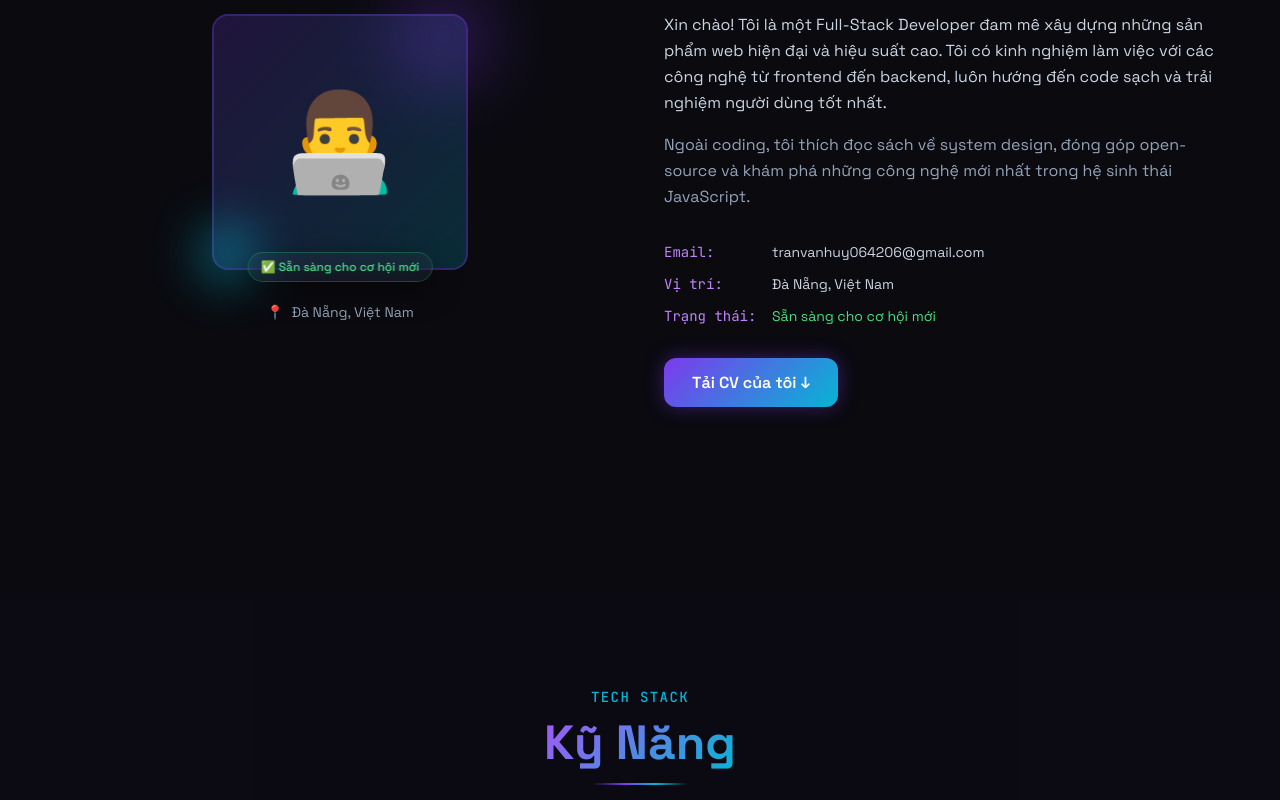
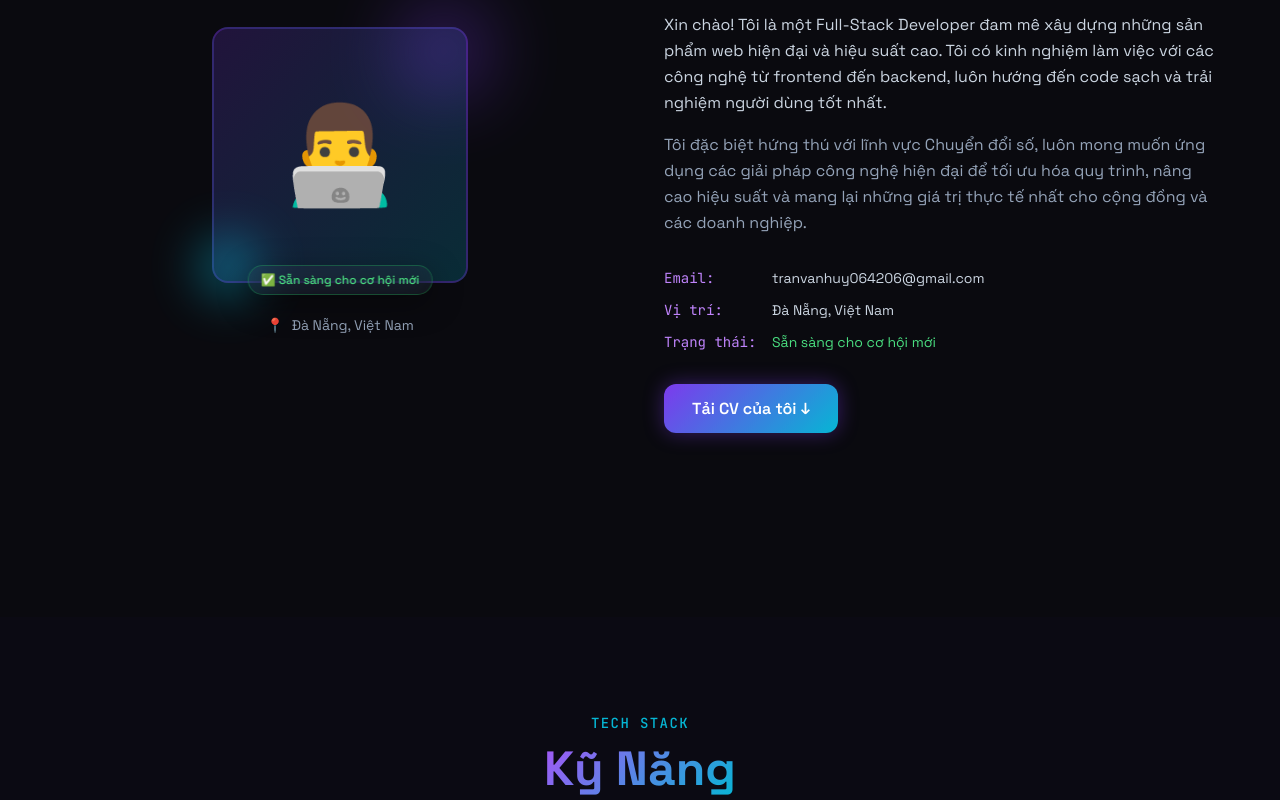
Before and after one commit to tranvanhuy-dev-it/portpolio, a Vue app: page /#/ in a window 1280 px wide. Shown: the part 1180-1980 px from the top of the page. Built offline with nearby package versions, Linux system fonts and the light colour scheme.

Commit message:
docs: cap nhat bio2 tap trung vao linh vuc chuyen doi so

```diff
--- a/src/components/sections/ContactSection.vue
+++ b/src/components/sections/ContactSection.vue
@@ -42,7 +42,7 @@
 
           <!-- Social links -->
           <div class="glass-card p-6 rounded-2xl">
-            <p class="text-sm text-slate-400 mb-4 font-mono">// Theo dõi tôi trên</p>
+            <p class="text-sm text-slate-400 mb-4 font-mono">Theo dõi tôi trên</p>
             <div class="flex gap-3">
               <a
                 v-for="social in socials"
--- a/src/stores/portfolioStore.js
+++ b/src/stores/portfolioStore.js
@@ -14,8 +14,9 @@ export const usePortfolioStore = defineStore('portfolio', {
       bio: `Xin chào! Tôi là một Full-Stack Developer đam mê xây dựng những sản phẩm web
       hiện đại và hiệu suất cao. Tôi có kinh nghiệm làm việc với các công nghệ từ frontend
       đến backend, luôn hướng đến code sạch và trải nghiệm người dùng tốt nhất.`,
-      bio2: `Ngoài coding, tôi thích đọc sách về system design, đóng góp open-source
-      và khám phá những công nghệ mới nhất trong hệ sinh thái JavaScript.`,
+      bio2: `Tôi đặc biệt hứng thú với lĩnh vực Chuyển đổi số, luôn mong muốn ứng dụng
+      các giải pháp công nghệ hiện đại để tối ưu hóa quy trình, nâng cao hiệu suất và
+      mang lại những giá trị thực tế nhất cho cộng đồng và các doanh nghiệp.`,
       location: 'Đà Nẵng, Việt Nam',
       email: 'tranvanhuy064206@gmail.com',
       availability: 'Sẵn sàng cho cơ hội mới',
```
